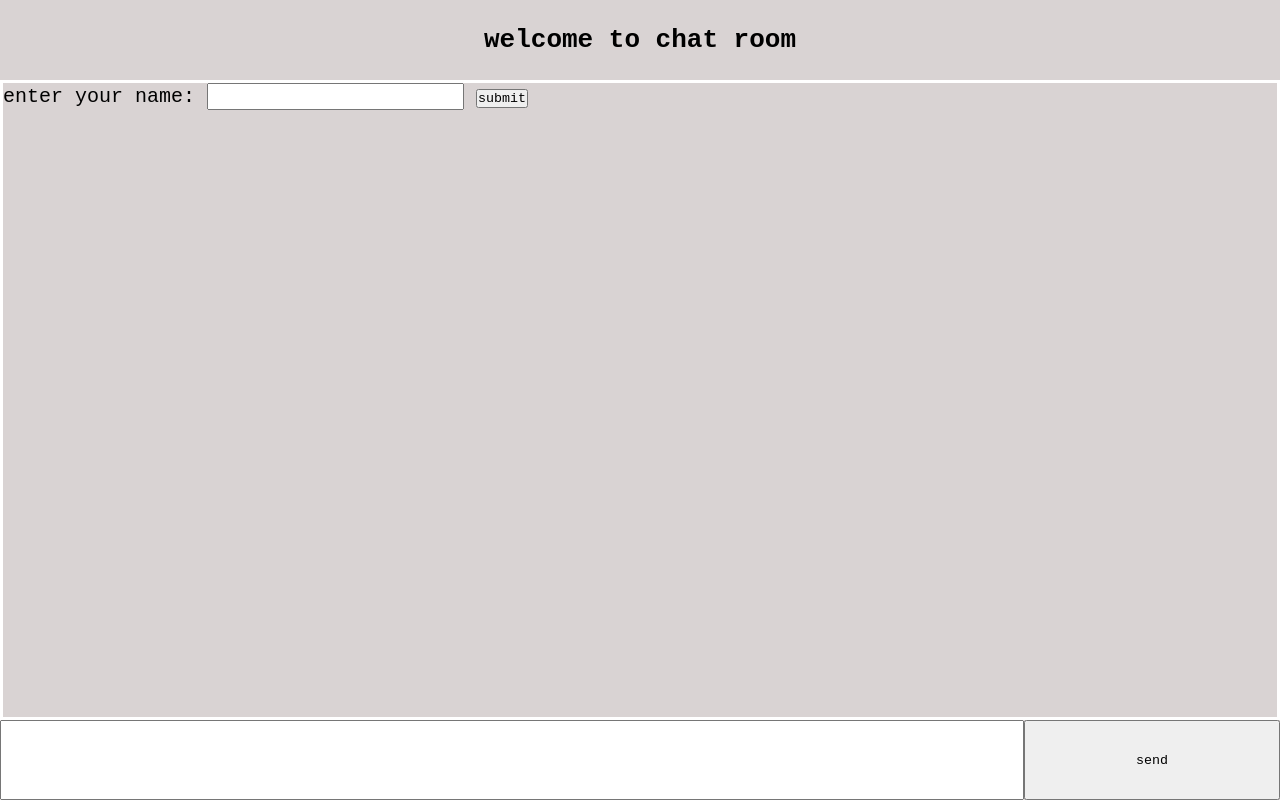
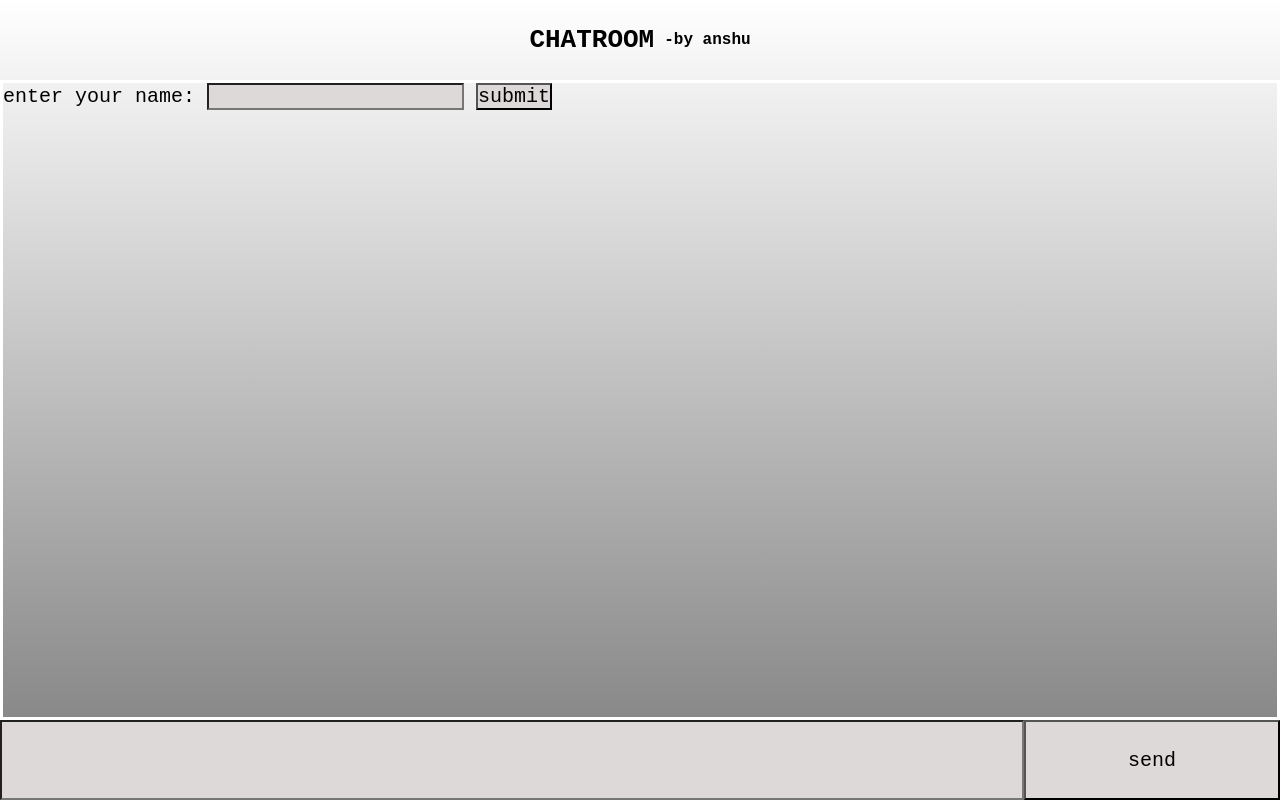
Before and after one commit to anshuu23/chatting, a website with bundled scripts: page index.html in a window 1280 px wide. Built offline with nearby package versions, Linux system fonts and the light colour scheme; no server answers.

Commit message:
some design

```diff
--- a/index.css
+++ b/index.css
@@ -8,7 +8,7 @@
     width: 100vw;
     display: grid;
     grid-template-rows: 1fr 8fr 1fr;
-    background-color:rgb(217, 211, 211);
+    background:linear-gradient(rgb(255, 255, 255),rgb(124, 123, 123))
 }
 
 .output{
@@ -27,7 +27,13 @@ h1{
     display: flex;
     justify-content: center;
     align-items: center;
+
 }
-input{
+input,button{
     font-size: 20px;
+    background-color: rgb(221, 217, 217);
 }
+sub{
+    margin-left: 10px;
+    font-size: 16px;
+}
--- a/index.html
+++ b/index.html
@@ -8,8 +8,9 @@
    <link rel="stylesheet" href="index.css">
 </head>
 <body>
+  <!-- this website is written by anshu -->
     <div class="bigdiv">
-    <h1>welcome to chat room </h1>
+    <h1>CHATROOM <sub>-by anshu</sub></h1>
 
     <div class="output">
         <div class="takingusername">
```
